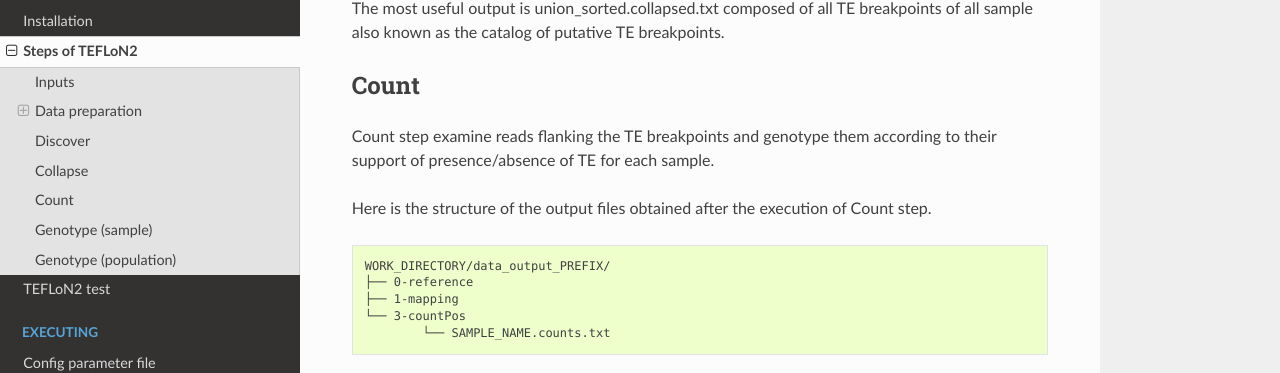
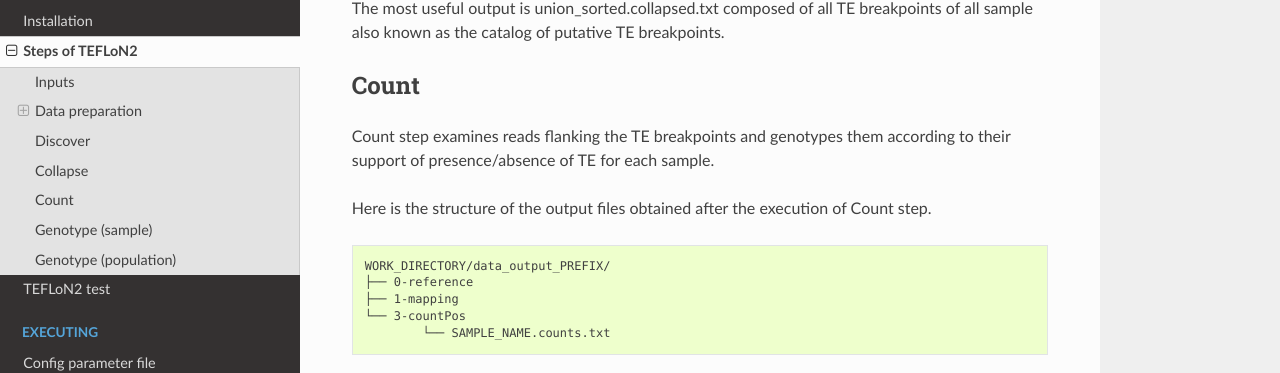
Before and after one commit to asfistonlavie/TEFLoN2, a Sphinx documentation site: the page built from docs/getting_started/steps_of_TEFLoN2.rst, in a window 1280 px wide and 900 px high, scrolled down 4538 px. Shown: the part 131-504 px from the top of the window. Built offline with Sphinx 7.4.7 and the Read the Docs theme 3.1.0, drawn with Linux system fonts in a browser that asks for light colours.

Commit message:
Update steps_of_TEFLoN2.rst

```diff
--- a/docs/getting_started/steps_of_TEFLoN2.rst
+++ b/docs/getting_started/steps_of_TEFLoN2.rst
@@ -243,7 +243,7 @@ The most useful output is union_sorted.collapsed.txt composed of all TE breakpoi
 Count
 -----
 
-Count step examine reads flanking the TE breakpoints and genotype them according to their support of presence/absence of TE for each sample.
+Count step examines reads flanking the TE breakpoints and genotypes them according to their support of presence/absence of TE for each sample.
 
 
 Here is the structure of the output files obtained after the execution of Count step.
```
